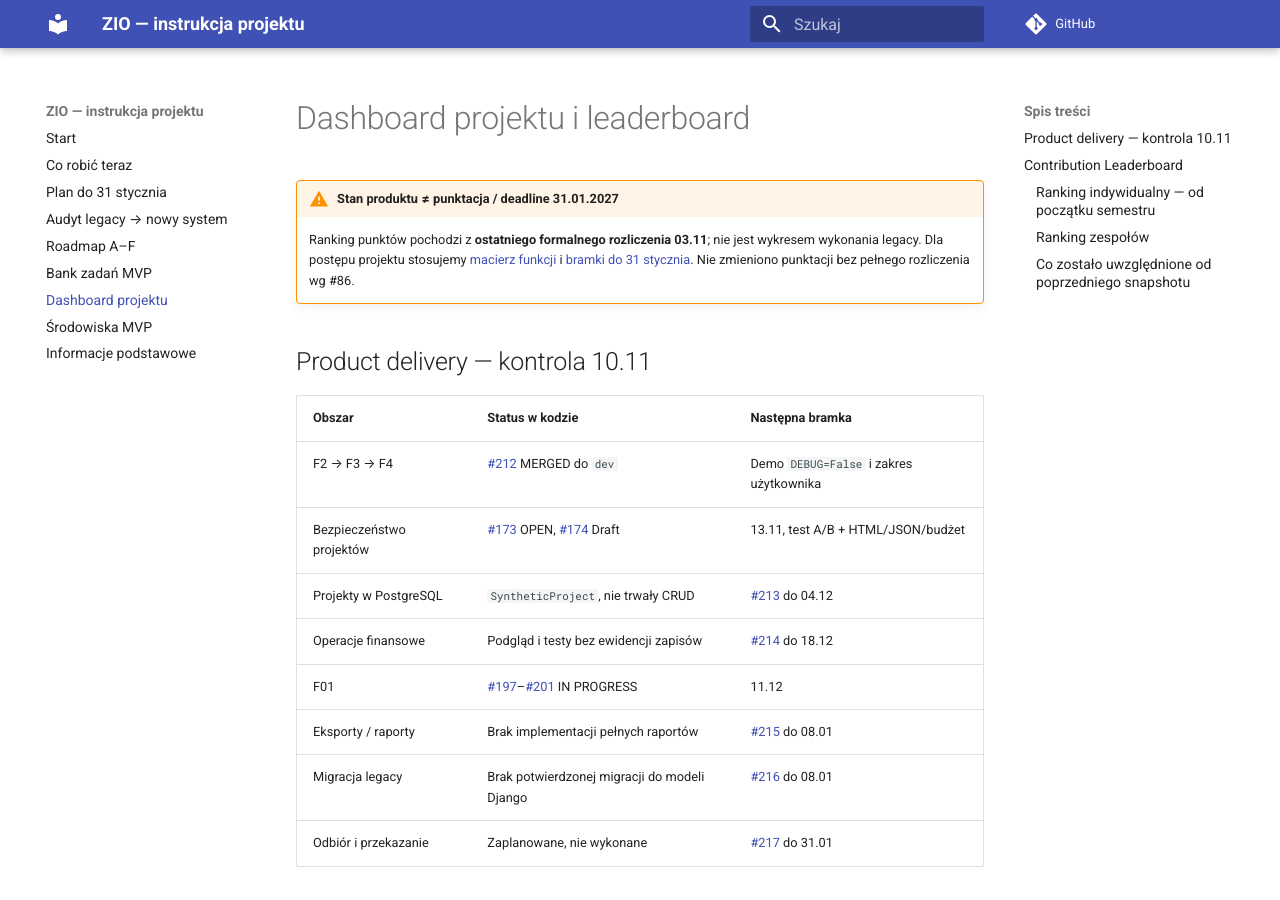
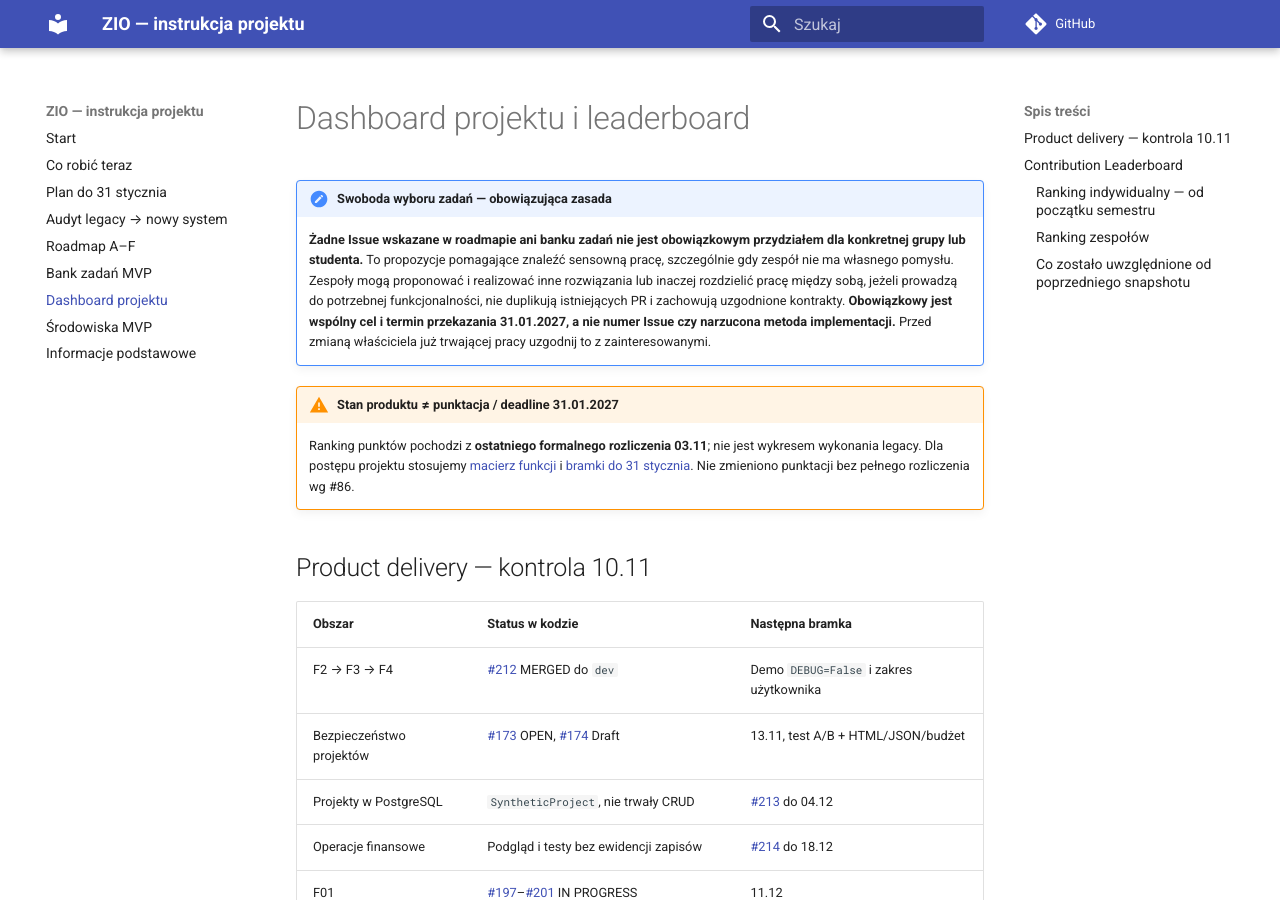
Before and after one commit to zio-wi-pb-mc/pb-science-office-manual, an MkDocs documentation site: the page built from manual/19-dashboard-projektu.md, in a window 1280 px wide and 900 px high. Built offline with MkDocs 1.6.1 and Material for MkDocs 9.7.7, drawn with Linux system fonts in a browser that asks for light colours; comment, search, counter and statistics services are not loaded.

Commit message:
docs: clarify voluntary team issue selection and binding product goals

```diff
--- a/manual/19-dashboard-projektu.md
+++ b/manual/19-dashboard-projektu.md
@@ -1,4 +1,9 @@
 # Dashboard projektu i leaderboard
+
+!!! important "Swoboda wyboru zadań — obowiązująca zasada"
+    **Żadne Issue wskazane w roadmapie ani banku zadań nie jest obowiązkowym przydziałem dla konkretnej grupy lub studenta.** To propozycje pomagające znaleźć sensowną pracę, szczególnie gdy zespół nie ma własnego pomysłu. Zespoły mogą proponować i realizować inne rozwiązania lub inaczej rozdzielić pracę między sobą, jeżeli prowadzą do potrzebnej funkcjonalności, nie duplikują istniejących PR i zachowują uzgodnione kontrakty. **Obowiązkowy jest wspólny cel i termin przekazania 31.01.2027, a nie numer Issue czy narzucona metoda implementacji.** Przed zmianą właściciela już trwającej pracy uzgodnij to z zainteresowanymi.
+
+
 
 !!! warning "Stan produktu ≠ punktacja / deadline 31.01.2027"
     Ranking punktów pochodzi z **ostatniego formalnego rozliczenia 03.11**; nie jest wykresem wykonania legacy. Dla postępu projektu stosujemy [macierz funkcji](22-audyt-legacy-parity.md) i [bramki do 31 stycznia](23-plan-do-31-stycznia.md). Nie zmieniono punktacji bez pełnego rozliczenia wg #86.
```
